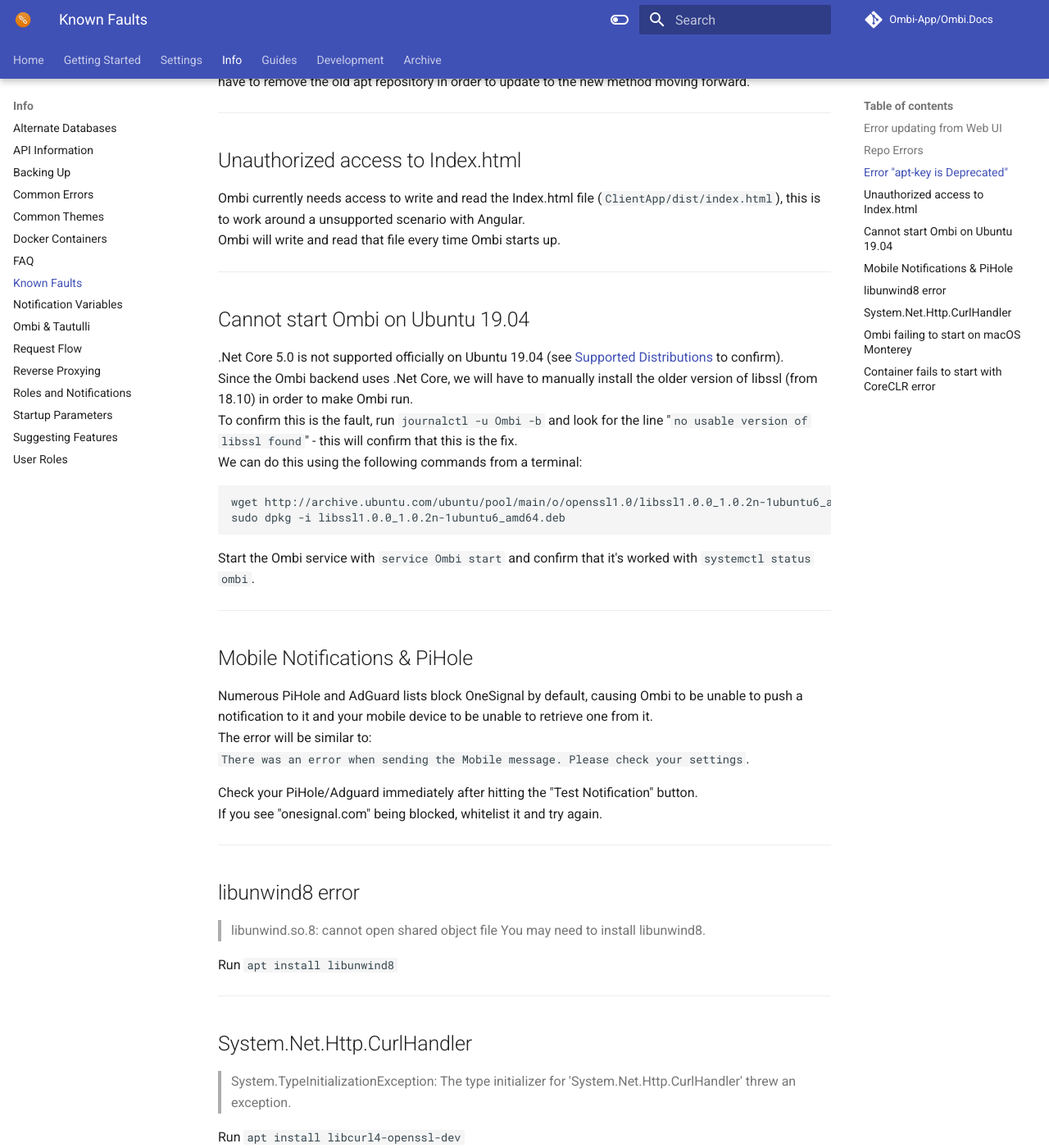
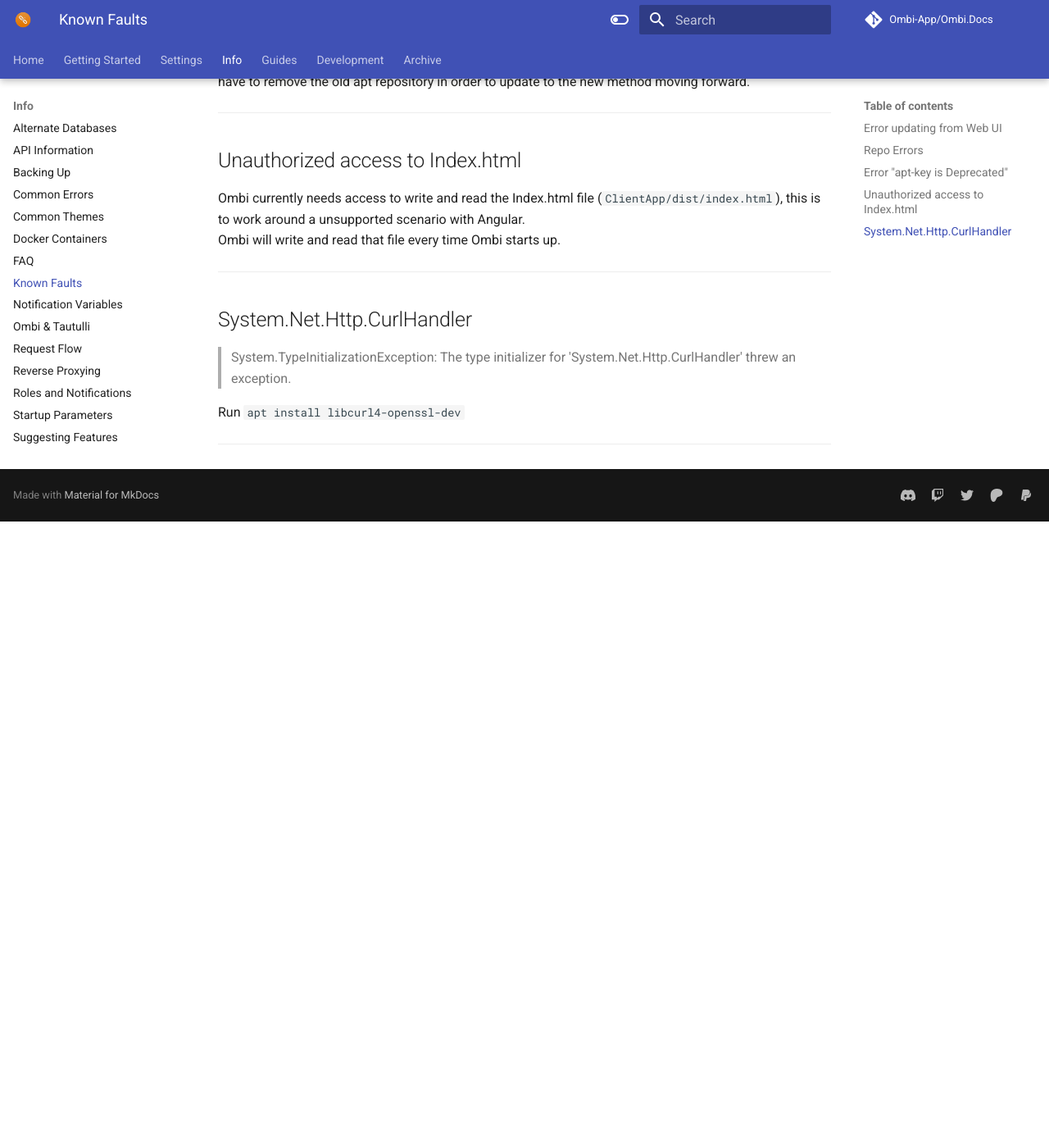
Before and after one commit to Ombi-app/Ombi.Docs, an MkDocs documentation site: the page built from docs/info/known-faults.md, in a window 1280 px wide and 1400 px high, scrolled down 764 px. Shown: the whole window at 82% size. Built offline with MkDocs 1.6.1 and Material for MkDocs 9.7.7, drawn with Linux system fonts in a browser that asks for light colours; comment, search, counter and statistics services are not loaded; some of the changed text lies outside the part shown.

Commit message:
Adjust format consistency, move non-us faults to errors.

`````diff
--- a/docs/info/known-faults.md
+++ b/docs/info/known-faults.md
@@ -29,39 +29,6 @@
 Ombi will write and read that file every time Ombi starts up.
 ***
 
-## Cannot start Ombi on Ubuntu 19.04
-
-.Net Core 5.0 is not supported officially on Ubuntu 19.04 (see [Supported Distributions](https://docs.microsoft.com/en-us/dotnet/core/install/linux-ubuntu#supported-distributions) to confirm).
-Since the Ombi backend uses .Net Core, we will have to manually install the older version of libssl (from 18.10) in order to make Ombi run.
-To confirm this is the fault, run `journalctl -u Ombi -b` and look for the line "`no usable version of libssl found`" - this will confirm that this is the fix.
-We can do this using the following commands from a terminal:
-
-````bash
-wget http://archive.ubuntu.com/ubuntu/pool/main/o/openssl1.0/libssl1.0.0_1.0.2n-1ubuntu6_amd64.deb
-sudo dpkg -i libssl1.0.0_1.0.2n-1ubuntu6_amd64.deb
-````
-
-Start the Ombi service with `service Ombi start` and confirm that it's worked with `systemctl status ombi`.
-***
-
-## Mobile Notifications & PiHole
-
-Numerous PiHole and AdGuard lists block OneSignal by default, causing Ombi to be unable to push a notification to it and your mobile device to be unable to retrieve one from it.
-The error will be similar to:
-`There was an error when sending the Mobile message. Please check your settings`.
-
-Check your PiHole/Adguard immediately after hitting the "Test Notification" button.
-If you see "onesignal.com" being blocked, whitelist it and try again.
-***
-
-## libunwind8 error
-
-> libunwind.so.8: cannot open shared object file You may need to install libunwind8.
-
-Run `apt install libunwind8`
-
-***
-
 ## System.Net.Http.CurlHandler
 
 > System.TypeInitializationException: The type initializer for 'System.Net.Http.CurlHandler' threw an exception.
@@ -69,13 +36,3 @@
 Run `apt install libcurl4-openssl-dev`
 
 ***
-
-## Ombi failing to start on macOS Monterey
-
-As of macOS Monterey the AirPlay listener now uses port 5000 by default. This causes Ombi to fail to start due to the port being in use.
-You can turn off the AirPlay function under `System Preferences -> Sharing`. This will allow Ombi to start, however AirPlay will turn on again and cause the same issue at the next reboot.
-The only possible workaround at present is to set the `host` [startup parameter](../startup-parameters) to use a different port (`--host http://*:new_port`).
-
-## Container fails to start with CoreCLR error
-
-The error "Failed to create CoreCLR, HRESULT: 0x80070008" can be resolved by updating your docker engine to 20.10.10 or higher. [Reference](https://docs.linuxserver.io/faq#jammy).
`````
